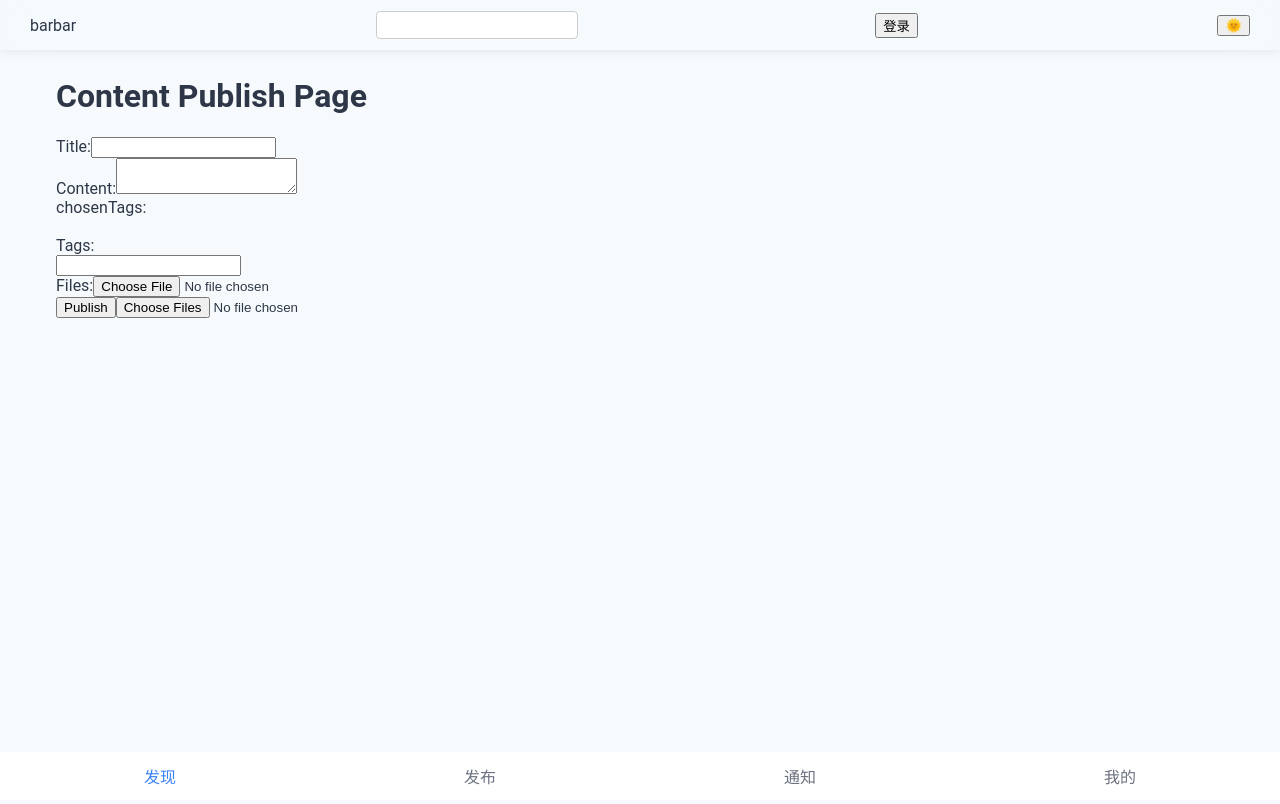
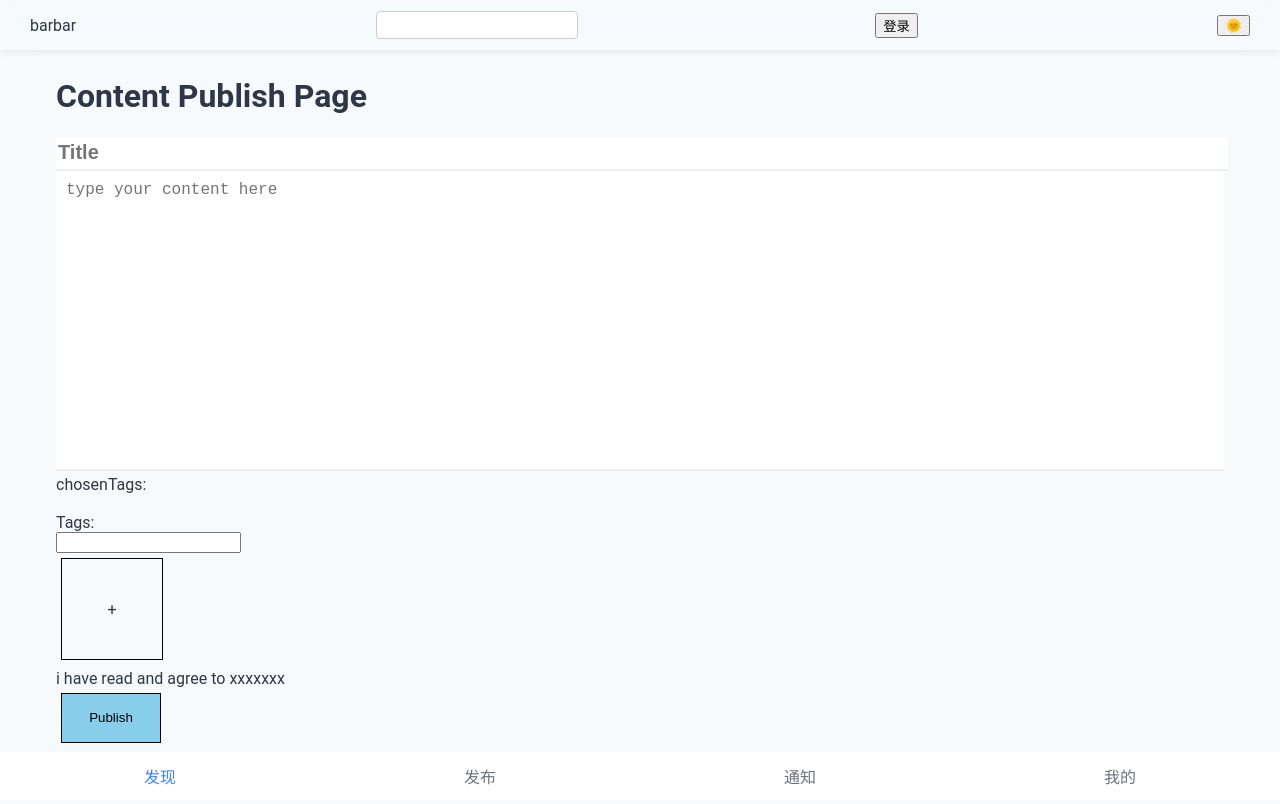
Before and after one commit to rainbow-dust/app, a React (Vite) app: page /publish in a window 1280 px wide. Built offline with nearby package versions, Linux system fonts and the light colour scheme.

Commit message:
feat: [publish] optimize ui

```diff
--- a/src/pages/Publish/components/ImgUpload.tsx
+++ b/src/pages/Publish/components/ImgUpload.tsx
@@ -9,8 +9,10 @@ export const ImgUpload: React.FC<{
   setPicList: React.Dispatch<React.SetStateAction<Pic[]>>
 }> = ({ picList, setPicList }) => {
   const handleFileChange = async (e: React.ChangeEvent<HTMLInputElement>) => {
-    const file = e.target.files?.[0]
-    if (!file) return
+    const files = e.target.files
+    if (!files) return
+    const tobe = []
+    for (let i = 0; i < files.length; i++) {
       const { width, height } = await new Promise<{
         width: number
         height: number
@@ -19,26 +21,87 @@ export const ImgUpload: React.FC<{
         img.onload = () => {
           resolve({ width: img.width, height: img.height })
         }
-      img.src = URL.createObjectURL(file)
+        img.src = URL.createObjectURL(files[i])
       })
 
-    console.log('????', width, height)
+      const { url } = await upload(files[i])
+      tobe.push({ url, width, height })
+    }
 
-    const { url } = await upload(file)
-    setPicList([...picList, { url, width, height }])
+    setPicList([...picList, ...tobe])
   }
 
   return (
     <>
-      <label htmlFor="file">Files:</label>
-      <input type="file" id="file" onChange={handleFileChange} />
-      <div>
+      <div
+        style={{
+          display: 'inline-block',
+        }}
+      >
+        <input
+          type="file"
+          id="file"
+          accept="image/*"
+          multiple
+          onChange={handleFileChange}
+          style={{
+            display: 'none',
+          }}
+        />
+
+        <label htmlFor="file" style={{ cursor: 'pointer' }}>
+          <div
+            style={{
+              width: '100px',
+              height: '100px',
+              border: '1px solid black',
+              margin: '5px',
+              position: 'relative',
+            }}
+          >
+            <div
+              style={{
+                position: 'absolute',
+                top: '50%',
+                left: '50%',
+                transform: 'translate(-50%,-50%)',
+              }}
+            >
+              +
+            </div>
+          </div>
+        </label>
+      </div>
       {picList.map((pic, index) => (
-          <div key={index}>
-            <img src="" alt={pic.url} />
+        <div
+          key={index}
+          style={{
+            display: 'inline-block',
+            width: '100px',
+            height: '100px',
+            border: '1px solid black',
+            margin: '5px',
+            position: 'relative',
+          }}
+          onClick={() => {
+            setPicList(picList.filter((_, i) => i !== index))
+          }}
+        >
+          <img
+            src={
+              pic.url.startsWith('http')
+                ? pic.url
+                : `http://192.168.2.153:9527${pic.url}`
+            }
+            style={{
+              width: '100px',
+              height: '100px',
+              objectFit: 'cover',
+            }}
+            alt={pic.url}
+          />
         </div>
       ))}
-      </div>
     </>
   )
 }
--- /dev/null
+++ b/src/pages/Publish/index.module.css
@@ -0,0 +1,24 @@
+.title-input {
+  width: 100%;
+  height: 30px;
+  font-size: 20px;
+  font-weight: bold;
+  border: none;
+  outline: none;
+  border-bottom: 2px solid #eee;
+  caret-color: skyblue;
+
+}
+
+.content-textarea {
+  width: 100%;
+  height: 300px;
+  font-size: 16px;
+  border: none;
+  outline: none;
+  border-bottom: 2px solid #eee;
+  resize: none;
+  padding: 10px;
+  box-sizing: border-box;
+  caret-color: skyblue;
+}
--- a/src/pages/Publish/index.tsx
+++ b/src/pages/Publish/index.tsx
@@ -4,6 +4,7 @@ import { Pic, addNote } from '~/services'
 
 import { ImgUpload } from './components/ImgUpload'
 import { TagSelect } from './components/TagSelect'
+import Classes from './index.module.css'
 
 interface Tag {
   name: string
@@ -22,7 +23,11 @@ export const Publish: React.FC = () => {
       content,
       chosenTags.map((t) => t._id),
       picList,
-    )
+    ).then((res) => {
+      if (res) {
+        window.alert('Note published successfully')
+      }
+    })
   }
 
   const [title, setTitle] = useState('')
@@ -40,27 +45,44 @@ export const Publish: React.FC = () => {
       <h1>Content Publish Page</h1>
       <form onSubmit={handleSubmit}>
         <div>
-          <label htmlFor="title">Title:</label>
           <input
             type="text"
             id="title"
+            placeholder="Title"
             value={title}
             onChange={handleTitleChange}
+            className={Classes['title-input']}
+            style={{}}
           />
         </div>
 
         <div>
-          <label htmlFor="content">Content:</label>
           <textarea
             id="content"
+            placeholder="type your content here"
             value={content}
             onChange={handleContentChange}
+            className={Classes['content-textarea']}
+            style={{}}
           />
         </div>
         <TagSelect chosenTags={chosenTags} setChosenTags={setChosenTags} />
         <ImgUpload picList={picList} setPicList={setPicList} />
-        <button type="submit">Publish</button>
-        <input type="file" accept="image/*" multiple />
+        <div>i have read and agree to xxxxxxx</div>
+        <button
+          type="submit"
+          style={{
+            width: '100px',
+            height: '50px',
+            border: '1px solid black',
+            margin: '5px',
+            position: 'relative',
+            backgroundColor: 'skyblue',
+            cursor: 'pointer',
+          }}
+        >
+          Publish
+        </button>
       </form>
     </div>
   )
```
Lines whose indentation alone changed are shown as unchanged.
